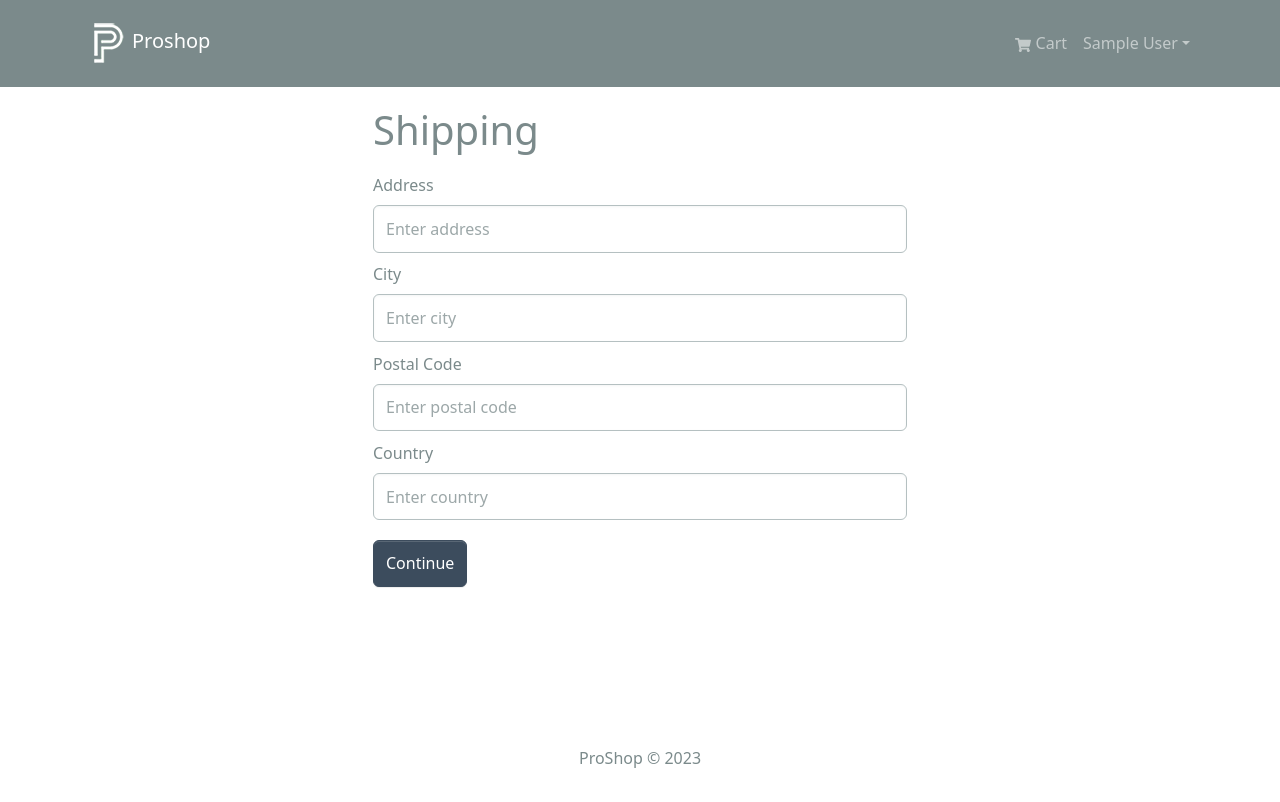
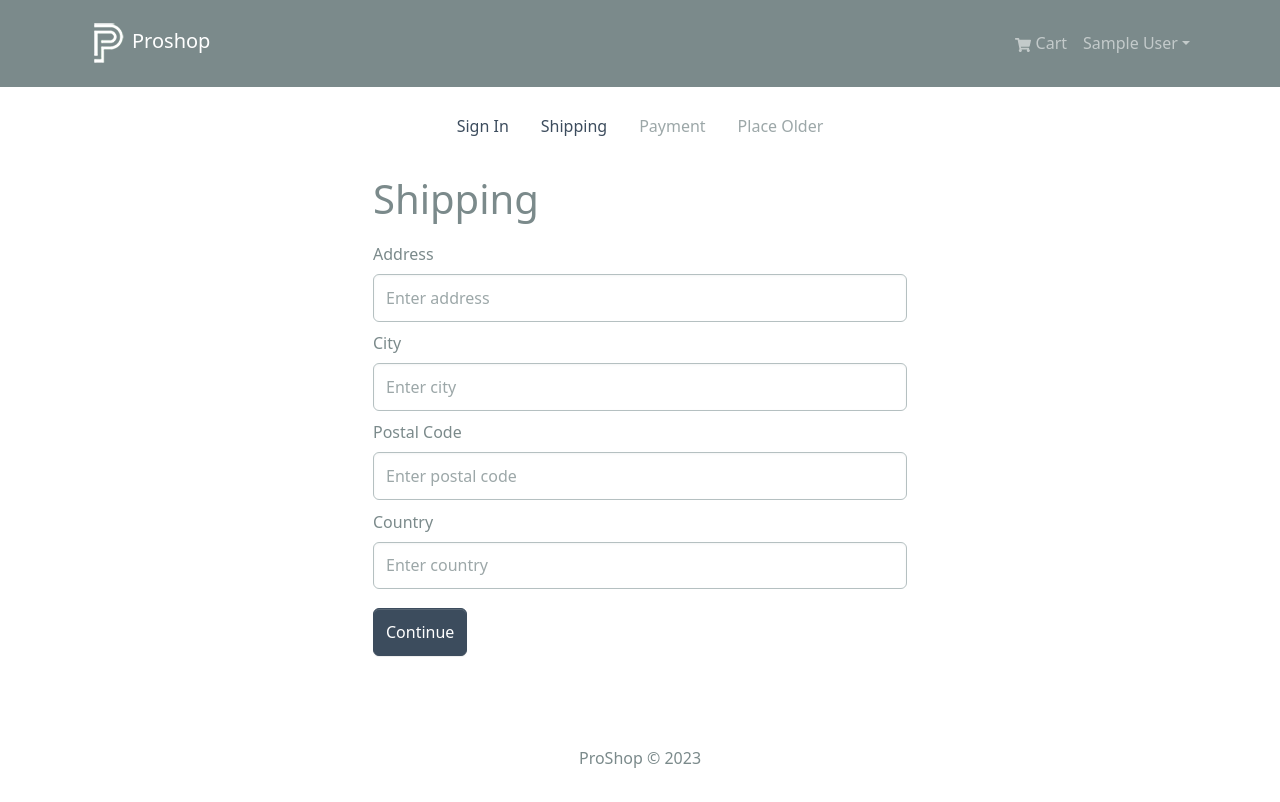
Before and after one commit to tinatran079/skinglowHaven, a React (Create React App) app in the folder frontend/: page /shipping in a window 1280 px wide. Shown: the top 802 px of the page. Built offline with nearby package versions, Linux system fonts and the light colour scheme; sample sign-in values are in the browser's storage.

Commit message:
checkout steps

```diff
--- /dev/null
+++ b/frontend/src/components/CheckoutSteps.js
@@ -0,0 +1,47 @@
+import { Nav } from "react-bootstrap";
+import { LinkContainer } from "react-router-bootstrap";
+
+const CheckoutSteps = ({step1, step2, step3, step4}) => {
+  return (
+    <Nav className="justify-content-center mb-4">
+        <Nav.Item>
+            {step1 ? (
+                <LinkContainer to="/login">
+                    <Nav.Link>Sign In</Nav.Link>
+                </LinkContainer>
+            ) : (
+                <Nav.Link disabled>Sign In</Nav.Link>
+            )}
+        </Nav.Item>
+        <Nav.Item>
+            {step2 ? (
+                <LinkContainer to="/shipping">
+                    <Nav.Link>Shipping</Nav.Link>
+                </LinkContainer>
+            ) : (
+                <Nav.Link disabled>Shipping</Nav.Link>
+            )}
+        </Nav.Item>
+        <Nav.Item>
+            {step3 ? (
+                <LinkContainer to="/payment">
+                    <Nav.Link>Payment</Nav.Link>
+                </LinkContainer>
+            ) : (
+                <Nav.Link disabled>Payment</Nav.Link>
+            )}
+        </Nav.Item>
+        <Nav.Item>
+            {step4 ? (
+                <LinkContainer to="/placeholder">
+                    <Nav.Link>Place Order</Nav.Link>
+                </LinkContainer>
+            ) : (
+                <Nav.Link disabled>Place Older</Nav.Link>
+            )}
+        </Nav.Item>
+    </Nav>
+  )
+}
+
+export default CheckoutSteps
--- a/frontend/src/screens/ShippingScreen.js
+++ b/frontend/src/screens/ShippingScreen.js
@@ -4,6 +4,7 @@
 import { useNavigate } from "react-router-dom";
 import FormContainer from "../components/FormContainer";
 import { saveShippingAddress } from "../slices/cartSlice";
+import CheckoutSteps from "../components/CheckoutSteps";
 
 const ShippingScreen = () => {
     const cart = useSelector((state) => state.cart);
@@ -25,9 +26,11 @@
 
   return (
     <FormContainer>
+        <CheckoutSteps step1 step2 />
+
         <h1>Shipping</h1>
-        <Form onSubmit={submitHandler}>
 
+       <Form onSubmit={submitHandler}>
             <Form.Group controlId="address" className="my-2">
                 <Form.Label>Address</Form.Label>
                 <Form.Control
```
